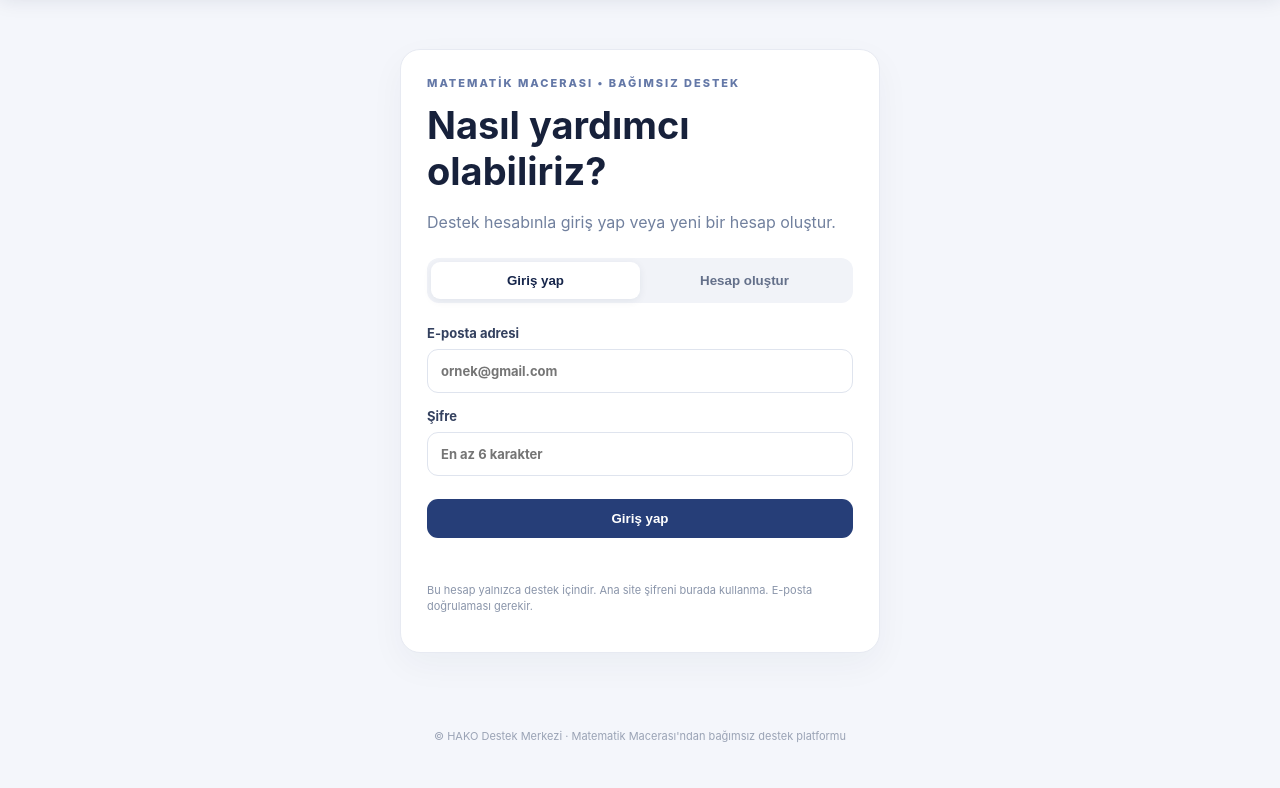
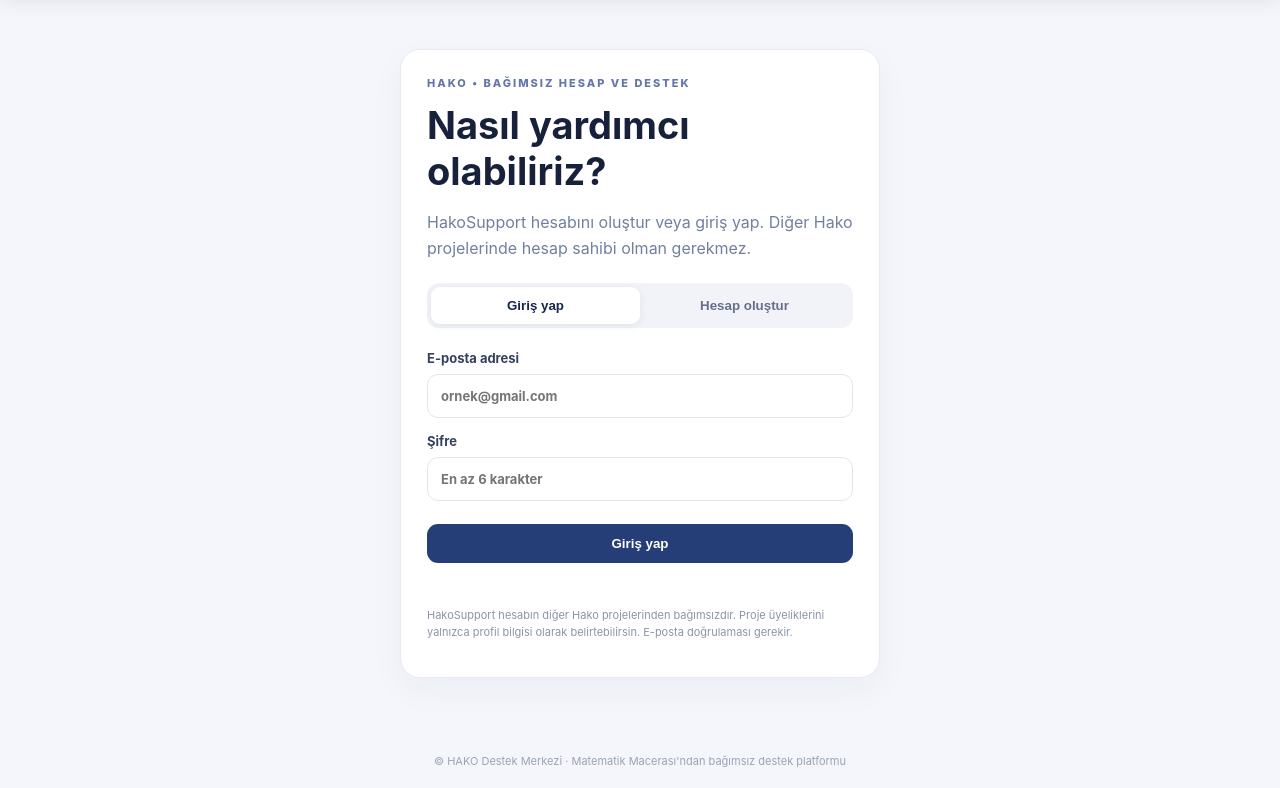
Before and after one commit to alimiranerr-arch/HakoSupport, a plain HTML site: page index.html in a window 1280 px wide. Shown: the part 83-871 px from the top of the page. Before the commit the page ends 846 px from the top, so only its background shows below. Drawn offline with Linux system fonts and the light colour scheme; no server answers.

Commit message:
Clarify independent HakoSupport signup and project membership info

```diff
--- a/index.html
+++ b/index.html
@@ -9,16 +9,16 @@
 <header class="topbar"><div><a class="brand" href="./"><span class="brand-mark">H</span><span>HAKO <small>DESTEK MERKEZİ</small></span></a><a class="btn secondary" style="margin-left:14px;text-decoration:none" href="forum.html">Topluluk Forumu</a></div><div id="userbar" class="hidden"><span id="userEmail"></span><button id="logoutBtn" class="btn ghost">Çıkış</button></div></header>
 <main class="shell">
   <section id="authView" class="panel auth-panel">
-    <div class="eyebrow">MATEMATİK MACERASI • BAĞIMSIZ DESTEK</div><h1>Nasıl yardımcı olabiliriz?</h1>
-    <p class="muted">Destek hesabınla giriş yap veya yeni bir hesap oluştur.</p>
+    <div class="eyebrow">HAKO • BAĞIMSIZ HESAP VE DESTEK</div><h1>Nasıl yardımcı olabiliriz?</h1>
+    <p class="muted">HakoSupport hesabını oluştur veya giriş yap. Diğer Hako projelerinde hesap sahibi olman gerekmez.</p>
     <div class="tabs"><button class="tab active" data-tab="login">Giriş yap</button><button class="tab" data-tab="signup">Hesap oluştur</button></div>
     <form id="authForm">
-      <div id="siteField" class="hidden"><label>Destek alınacak site<select id="siteSelect"><option value="matematiksite">MatematikSİTE</option></select></label></div>
+      <div id="siteField" class="hidden"><label>Destek talebi hangi proje için?<select id="siteSelect"><option value="matematiksite">MatematikSİTE</option></select></label><label>Hangi projelerde hesabın var? (İsteğe bağlı)</label><div id="registeredSites" class="site-checks"></div><p class="tiny">Bu yalnızca profil bilgisi içindir. Seçmediğin projelere de HakoSupport hesabınla erişebilirsin.</p></div>
       <label>E-posta adresi<input id="email" type="email" autocomplete="email" required placeholder="ornek@gmail.com"></label>
       <label>Şifre<input id="password" type="password" minlength="6" autocomplete="current-password" required placeholder="En az 6 karakter"></label>
       <button class="btn primary full" id="authSubmit">Giriş yap</button>
     </form><p id="authMessage" class="message" aria-live="polite"></p>
-    <p class="tiny">Bu hesap yalnızca destek içindir. Ana site şifreni burada kullanma. E-posta doğrulaması gerekir.</p>
+    <p class="tiny">HakoSupport hesabın diğer Hako projelerinden bağımsızdır. Proje üyeliklerini yalnızca profil bilgisi olarak belirtebilirsin. E-posta doğrulaması gerekir.</p>
   </section>
 
   <section id="pendingView" class="panel auth-panel hidden"><div class="eyebrow">BAŞVURU DURUMU</div><h1>Biraz bekle! ⏳</h1><p id="pendingText" class="muted">Başvurun yönetici onayı bekliyor.</p><button class="btn secondary full" onclick="location.reload()">Durumu yenile</button></section>
```
